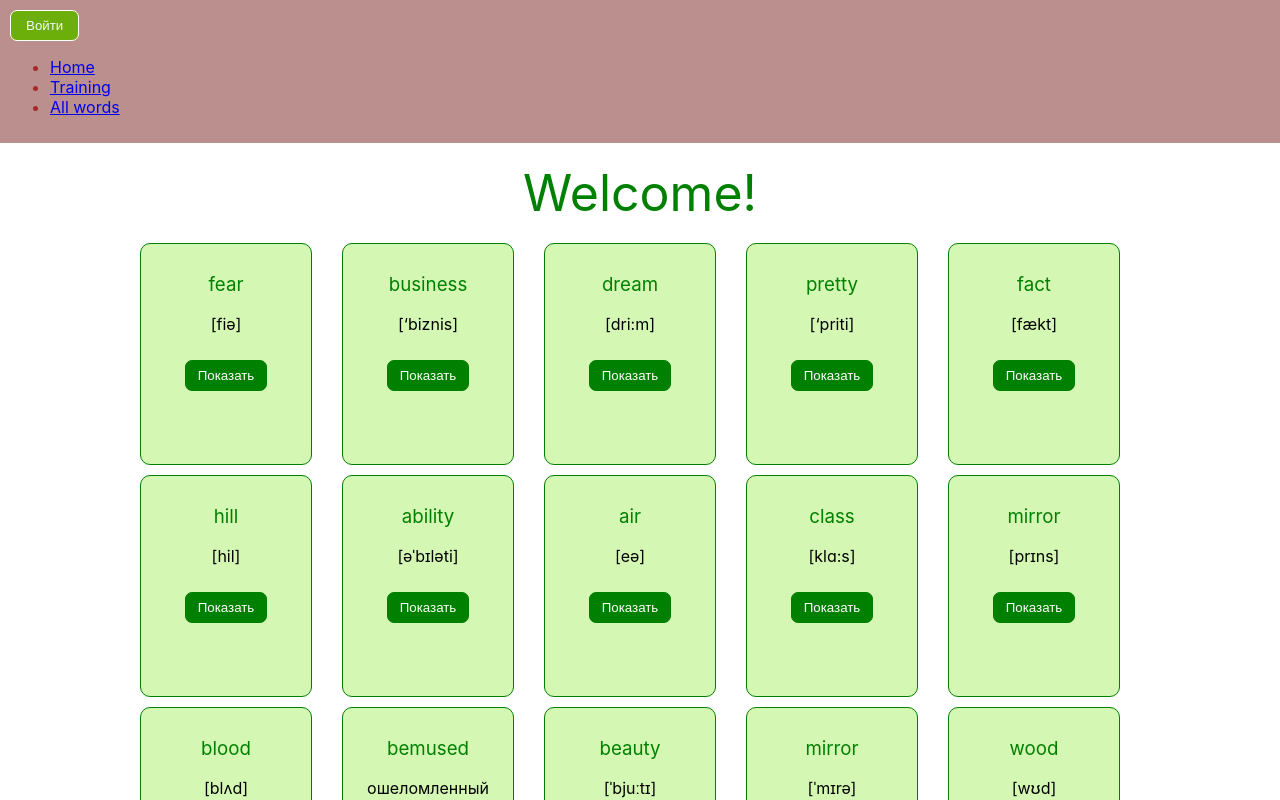
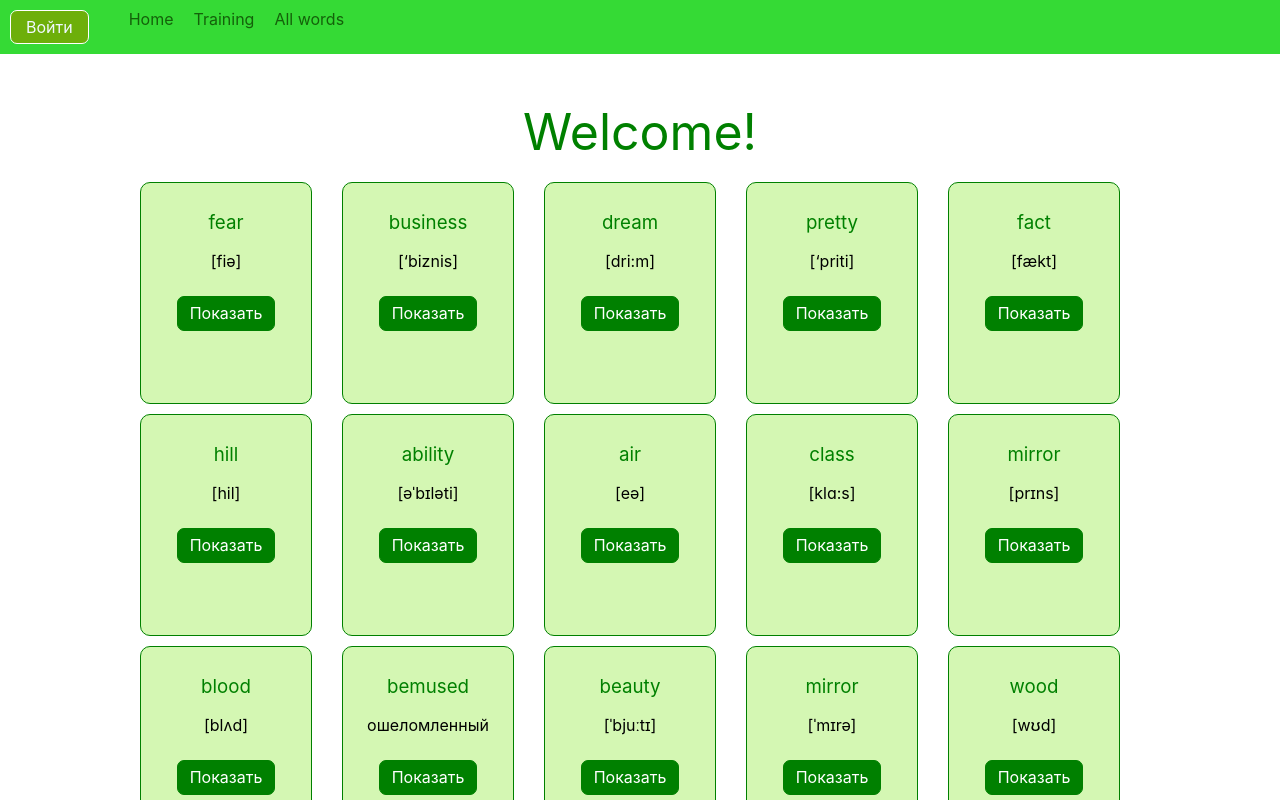
Before and after one commit to albina990/React_globalproject, a React (Create React App) app: page / in a window 1280 px wide. Shown: the top 800 px of the page. Built offline with nearby package versions, Linux system fonts and the light colour scheme.

Commit message:
add Error page

```diff
--- a/src/App.js
+++ b/src/App.js
@@ -1,18 +1,13 @@
-import './style/App.scss';
-import Slider from './pages/Slider/Slider';
-import Table from './pages/Table/Table';
-import Home from './pages/Home/Home';
+import { BrowserRouter as Router, Routes, Route } from "react-router-dom";
 import Footer from './components/Footer/Footer';
 import Header from './components/Header/Header';
 import words from './data/words.json'
-import Cards from './pages/Cards/Cards'
+import {Slider, Home, Table, Error} from './pages'
+import './style/App.scss';
+import './style/normalize.scss';
 
-import {
-  BrowserRouter as Router,
-  Routes,
-  Route,
-  Link
-} from "react-router-dom";
+
+
 
 function App() {
   return (
@@ -20,11 +15,11 @@ function App() {
     <Router>
     <div>
       <Header/>
-
       <Routes>
         <Route path="/table" element={<Table arr={words}/>} />
         <Route path="/" element={<Home  arr={words} />} />
         <Route path="/slider" element={<Slider arr={words}/>} />
+        <Route path="*" element={<Error />} />
       </Routes>
       <Footer/>
     </div>
--- a/src/components/Header/Header.jsx
+++ b/src/components/Header/Header.jsx
@@ -1,12 +1,7 @@
 import React from 'react'
 import Button from '../Button/Button'
 import st from './Header.module.scss';
-import {
-  BrowserRouter as Router,
-  Routes,
-  Route,
-  Link
-} from "react-router-dom";
+import {NavLink} from "react-router-dom";
 
 export default function Header() {
   return (
@@ -14,15 +9,15 @@ export default function Header() {
     <div className={st.header}>
       <Button styleName='header__btn' content='Войти'/>
       <nav>
-          <ul>
-            <li>
-              <Link to="/">Home</Link>
+          <ul className={st.header__list}>
+            <li className={st.header__list__item}>
+              <NavLink to="/">Home</NavLink>
             </li>
-            <li>
-              <Link to="/slider">Training</Link>
+            <li className={st.header__list__item}>
+              <NavLink to="/slider">Training</NavLink>
             </li>
-            <li>
-              <Link to="/table">All words</Link>
+            <li className={st.header__list__item}>
+              <NavLink to="/table">All words</NavLink>
             </li>
           </ul>
         </nav>
--- a/src/components/Header/Header.module.scss
+++ b/src/components/Header/Header.module.scss
@@ -1,6 +1,19 @@
 .header {
-    background-color:rosybrown;
-    color: brown;
+    background-color:rgb(53, 218, 53);
+    margin-bottom: 30px;
+
     padding: 10px;
+    display: flex;
+
+    .header__list{
+        display: flex;
+        list-style: none;
+    }
+
+    .header__list__item a{
+        text-decoration: none;
+        margin-right: 20px;
+        color: rgb(20, 97, 10);
+    }
 
 }
--- a/src/components/RowOfTable/RowOfTable.jsx
+++ b/src/components/RowOfTable/RowOfTable.jsx
@@ -6,14 +6,14 @@ import save from "../../assets/images/save.png"
 import cancel from "../../assets/images/cancel.png"
 
 export default function RowOfTable(props) {
-    const { item } = props
+    const { arr, item } = props
     const [isEditClicked, setEdit] = useState(false)
     const [isDeleted, setDelete] = useState(false)
 
     const onClickEdit = () => {
         setEdit(true)
     }
-    const onClickDelete = () => {
+    const onClickDelete = (arr) => {
 
     }
 
--- /dev/null
+++ b/src/pages/Error/Error.jsx
@@ -0,0 +1,8 @@
+import React from 'react'
+import st from './Error.module.scss'
+
+export default function Error() {
+  return (
+    <div className={st.error__container}>Sorry. This page was not found.</div>
+  )
+}
--- /dev/null
+++ b/src/pages/Error/Error.module.scss
@@ -0,0 +1,6 @@
+.error__container{
+    height: 100%;
+    font-size: 24px;
+    color: rgb(16, 146, 16);
+    background-color: rgb(232, 248, 217);
+}
--- a/src/pages/Home/Home.module.scss
+++ b/src/pages/Home/Home.module.scss
@@ -4,4 +4,5 @@
     text-align: center;
     padding: 20px;
 
+
 }
--- /dev/null
+++ b/src/pages/index.js
@@ -0,0 +1,6 @@
+import Slider from './Slider/Slider';
+import Table from './Table/Table';
+import Home from './Home/Home';
+import Error from './Error/Error'
+
+export {Slider, Home, Table, Error}
--- a/src/style/App.scss
+++ b/src/style/App.scss
@@ -1,3 +1,4 @@
-.main{
+main{
   background-color: rgb(232, 248, 217);
+  height: 100%;
 }
--- /dev/null
+++ b/src/style/normalize.scss
@@ -0,0 +1,351 @@
+/*! normalize.css v8.0.1 | MIT License | github.com/necolas/normalize.css */
+
+/* Document
+   ========================================================================== */
+
+/**
+ * 1. Correct the line height in all browsers.
+ * 2. Prevent adjustments of font size after orientation changes in iOS.
+ */
+
+html {
+    line-height: 1.15; /* 1 */
+    -webkit-text-size-adjust: 100%; /* 2 */
+}
+
+/* Sections
+     ========================================================================== */
+
+/**
+   * Remove the margin in all browsers.
+   */
+
+body, ul {
+    margin: 0;
+}
+
+/**
+   * Render the `main` element consistently in IE.
+   */
+
+main {
+    display: block;
+}
+
+/**
+   * Correct the font size and margin on `h1` elements within `section` and
+   * `article` contexts in Chrome, Firefox, and Safari.
+   */
+
+h1 {
+    font-size: 2em;
+    margin: 0.67em 0;
+}
+
+/* Grouping content
+     ========================================================================== */
+
+/**
+   * 1. Add the correct box sizing in Firefox.
+   * 2. Show the overflow in Edge and IE.
+   */
+
+hr {
+    box-sizing: content-box; /* 1 */
+    height: 0; /* 1 */
+    overflow: visible; /* 2 */
+}
+
+/**
+   * 1. Correct the inheritance and scaling of font size in all browsers.
+   * 2. Correct the odd `em` font sizing in all browsers.
+   */
+
+pre {
+    font-family: monospace, monospace; /* 1 */
+    font-size: 1em; /* 2 */
+}
+
+/* Text-level semantics
+     ========================================================================== */
+
+/**
+   * Remove the gray background on active links in IE 10.
+   */
+
+a {
+    background-color: transparent;
+}
+
+/**
+   * 1. Remove the bottom border in Chrome 57-
+   * 2. Add the correct text decoration in Chrome, Edge, IE, Opera, and Safari.
+   */
+
+abbr[title] {
+    border-bottom: none; /* 1 */
+    text-decoration: underline; /* 2 */
+    text-decoration: underline dotted; /* 2 */
+}
+
+/**
+   * Add the correct font weight in Chrome, Edge, and Safari.
+   */
+
+b,
+strong {
+    font-weight: bolder;
+}
+
+/**
+   * 1. Correct the inheritance and scaling of font size in all browsers.
+   * 2. Correct the odd `em` font sizing in all browsers.
+   */
+
+code,
+kbd,
+samp {
+    font-family: monospace, monospace; /* 1 */
+    font-size: 1em; /* 2 */
+}
+
+/**
+   * Add the correct font size in all browsers.
+   */
+
+small {
+    font-size: 80%;
+}
+
+/**
+   * Prevent `sub` and `sup` elements from affecting the line height in
+   * all browsers.
+   */
+
+sub,
+sup {
+    font-size: 75%;
+    line-height: 0;
+    position: relative;
+    vertical-align: baseline;
+}
+
+sub {
+    bottom: -0.25em;
+}
+
+sup {
+    top: -0.5em;
+}
+
+/* Embedded content
+     ========================================================================== */
+
+/**
+   * Remove the border on images inside links in IE 10.
+   */
+
+img {
+    border-style: none;
+}
+
+/* Forms
+     ========================================================================== */
+
+/**
+   * 1. Change the font styles in all browsers.
+   * 2. Remove the margin in Firefox and Safari.
+   */
+
+button,
+input,
+optgroup,
+select,
+textarea {
+    font-family: inherit; /* 1 */
+    font-size: 100%; /* 1 */
+    line-height: 1.15; /* 1 */
+    margin: 0; /* 2 */
+}
+
+/**
+   * Show the overflow in IE.
+   * 1. Show the overflow in Edge.
+   */
+
+button,
+input {
+    /* 1 */
+    overflow: visible;
+}
+
+/**
+   * Remove the inheritance of text transform in Edge, Firefox, and IE.
+   * 1. Remove the inheritance of text transform in Firefox.
+   */
+
+button,
+select {
+    /* 1 */
+    text-transform: none;
+}
+
+/**
+   * Correct the inability to style clickable types in iOS and Safari.
+   */
+
+button,
+[type="button"],
+[type="reset"],
+[type="submit"] {
+    -webkit-appearance: button;
+}
+
+/**
+   * Remove the inner border and padding in Firefox.
+   */
+
+button::-moz-focus-inner,
+[type="button"]::-moz-focus-inner,
+[type="reset"]::-moz-focus-inner,
+[type="submit"]::-moz-focus-inner {
+    border-style: none;
+    padding: 0;
+}
+
+/**
+   * Restore the focus styles unset by the previous rule.
+   */
+
+button:-moz-focusring,
+[type="button"]:-moz-focusring,
+[type="reset"]:-moz-focusring,
+[type="submit"]:-moz-focusring {
+    outline: 1px dotted ButtonText;
+}
+
+/**
+   * Correct the padding in Firefox.
+   */
+
+fieldset {
+    padding: 0.35em 0.75em 0.625em;
+}
+
+/**
+   * 1. Correct the text wrapping in Edge and IE.
+   * 2. Correct the color inheritance from `fieldset` elements in IE.
+   * 3. Remove the padding so developers are not caught out when they zero out
+   *    `fieldset` elements in all browsers.
+   */
+
+legend {
+    box-sizing: border-box; /* 1 */
+    color: inherit; /* 2 */
+    display: table; /* 1 */
+    max-width: 100%; /* 1 */
+    padding: 0; /* 3 */
+    white-space: normal; /* 1 */
+}
+
+/**
+   * Add the correct vertical alignment in Chrome, Firefox, and Opera.
+   */
+
+progress {
+    vertical-align: baseline;
+}
+
+/**
+   * Remove the default vertical scrollbar in IE 10+.
+   */
+
+textarea {
+    overflow: auto;
+}
+
+/**
+   * 1. Add the correct box sizing in IE 10.
+   * 2. Remove the padding in IE 10.
+   */
+
+[type="checkbox"],
+[type="radio"] {
+    box-sizing: border-box; /* 1 */
+    padding: 0; /* 2 */
+}
+
+/**
+   * Correct the cursor style of increment and decrement buttons in Chrome.
+   */
+
+[type="number"]::-webkit-inner-spin-button,
+[type="number"]::-webkit-outer-spin-button {
+    height: auto;
+}
+
+/**
+   * 1. Correct the odd appearance in Chrome and Safari.
+   * 2. Correct the outline style in Safari.
+   */
+
+[type="search"] {
+    -webkit-appearance: textfield; /* 1 */
+    outline-offset: -2px; /* 2 */
+}
+
+/**
+   * Remove the inner padding in Chrome and Safari on macOS.
+   */
+
+[type="search"]::-webkit-search-decoration {
+    -webkit-appearance: none;
+}
+
+/**
+   * 1. Correct the inability to style clickable types in iOS and Safari.
+   * 2. Change font properties to `inherit` in Safari.
+   */
+
+::-webkit-file-upload-button {
+    -webkit-appearance: button; /* 1 */
+    font: inherit; /* 2 */
+}
+
+/* Interactive
+     ========================================================================== */
+
+/*
+   * Add the correct display in Edge, IE 10+, and Firefox.
+   */
+
+details {
+    display: block;
+}
+
+/*
+   * Add the correct display in all browsers.
+   */
+
+summary {
+    display: list-item;
+}
+
+/* Misc
+     ========================================================================== */
+
+/**
+   * Add the correct display in IE 10+.
+   */
+
+template {
+    display: none;
+}
+
+/**
+   * Add the correct display in IE 10.
+   */
+
+[hidden] {
+    display: none;
+}
```
Also changed, not shown: public/index.html (+2 -25 lines).
